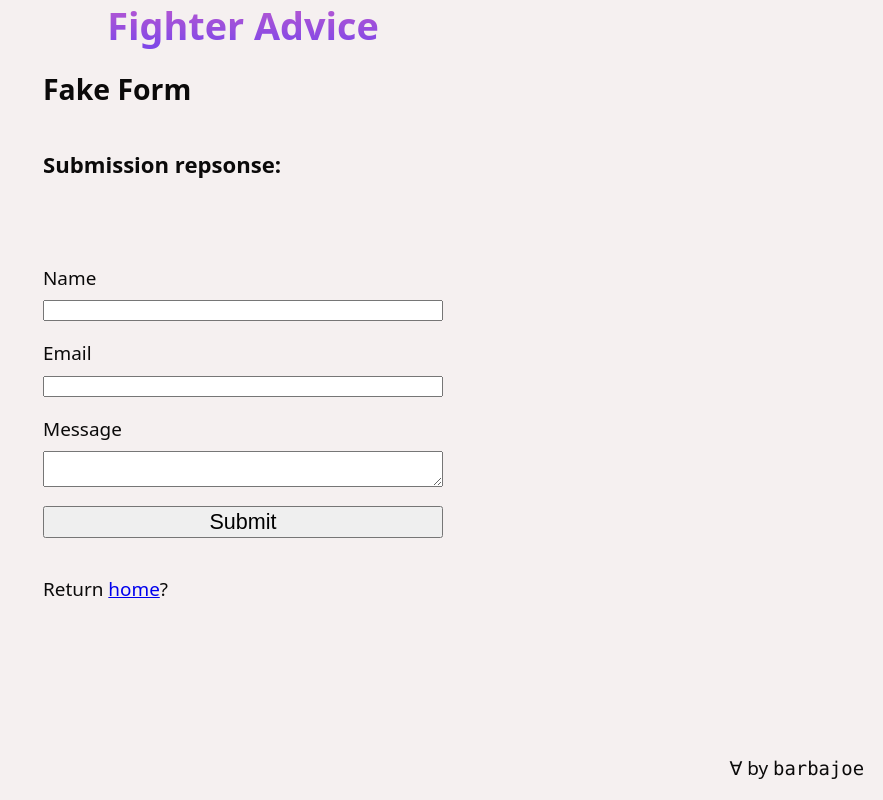
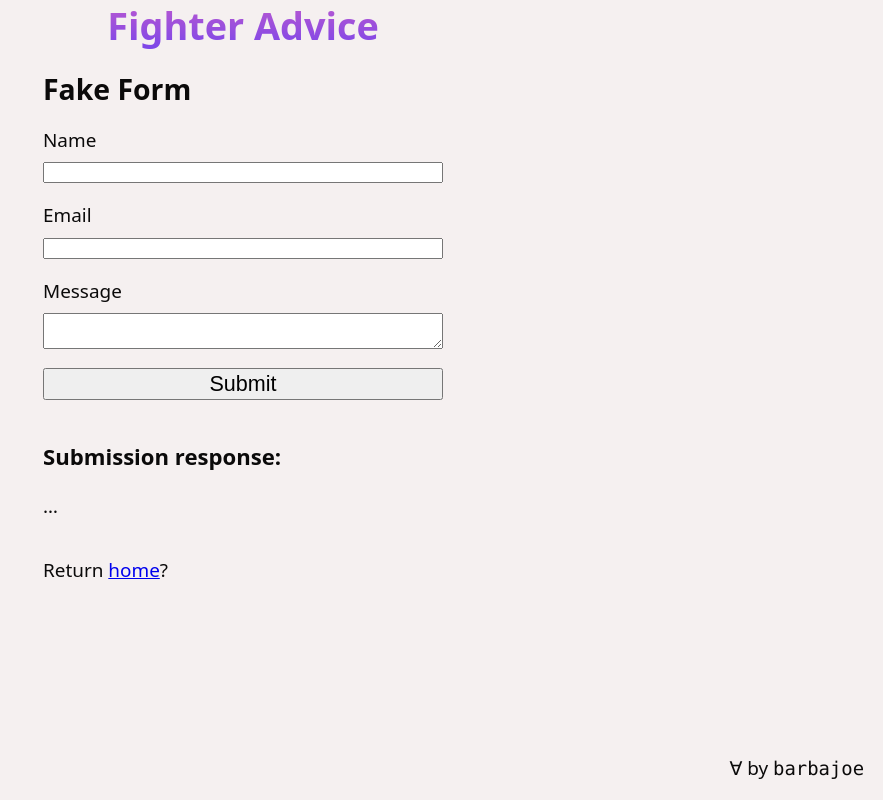
Before and after one commit to Barbacoa08/fighter-advice, a SvelteKit app: page /fake-form in a window 1280 px wide. Shown: the whole page, without its empty margins (397-1280 px from the left). Built offline with nearby package versions, Linux system fonts and the light colour scheme; no server answers.

Commit message:
add a fade transition to the server response

```diff
--- a/src/routes/fake-form/+page.svelte
+++ b/src/routes/fake-form/+page.svelte
@@ -1,26 +1,25 @@
 <script lang="ts">
   import { enhance } from "$app/forms";
+  import { fade } from "svelte/transition";
+
   import type { FormResponse } from "./+page.server";
 
   export let form: FormResponse;
 
-  $: console.info("form", form);
+  const transitionFadeInOptions = {
+    delay: 200,
+    duration: 300,
+    height: 0,
+  };
+  const transitionFadeOutOptions = {
+    delay: 0,
+    duration: 200,
+    height: 0,
+  };
 </script>
 
 <div class="fake-form-wrapper">
   <h2>Fake Form</h2>
-
-  <div>
-    <h3 class="submission-repsonse">Submission repsonse:</h3>
-
-    <p class="transition">
-      {#if form?.message}
-        {form.message}
-      {:else}
-        &nbsp;
-      {/if}
-    </p>
-  </div>
 
   <form method="post" use:enhance>
     <label>Name <input required type="text" name="name" /></label>
@@ -31,6 +30,28 @@
 
     <button type="submit">Submit</button>
   </form>
+
+  <div>
+    <h3>Submission response:</h3>
+
+    {#if form?.message}
+      <p
+        class="transition-element"
+        in:fade={transitionFadeInOptions}
+        out:fade={transitionFadeOutOptions}
+      >
+        {form?.message}
+      </p>
+    {:else}
+      <p
+        class="transition-element"
+        in:fade={transitionFadeInOptions}
+        out:fade={transitionFadeOutOptions}
+      >
+        &hellip;
+      </p>
+    {/if}
+  </div>
 
   <p>Return <a href="/">home</a>?</p>
 </div>
@@ -65,7 +86,7 @@
     font-size: var(--font-size-base);
   }
 
-  .submission-repsonse {
-    font-weight: bold;
+  .transition-element {
+    display: inline;
   }
 </style>
```
